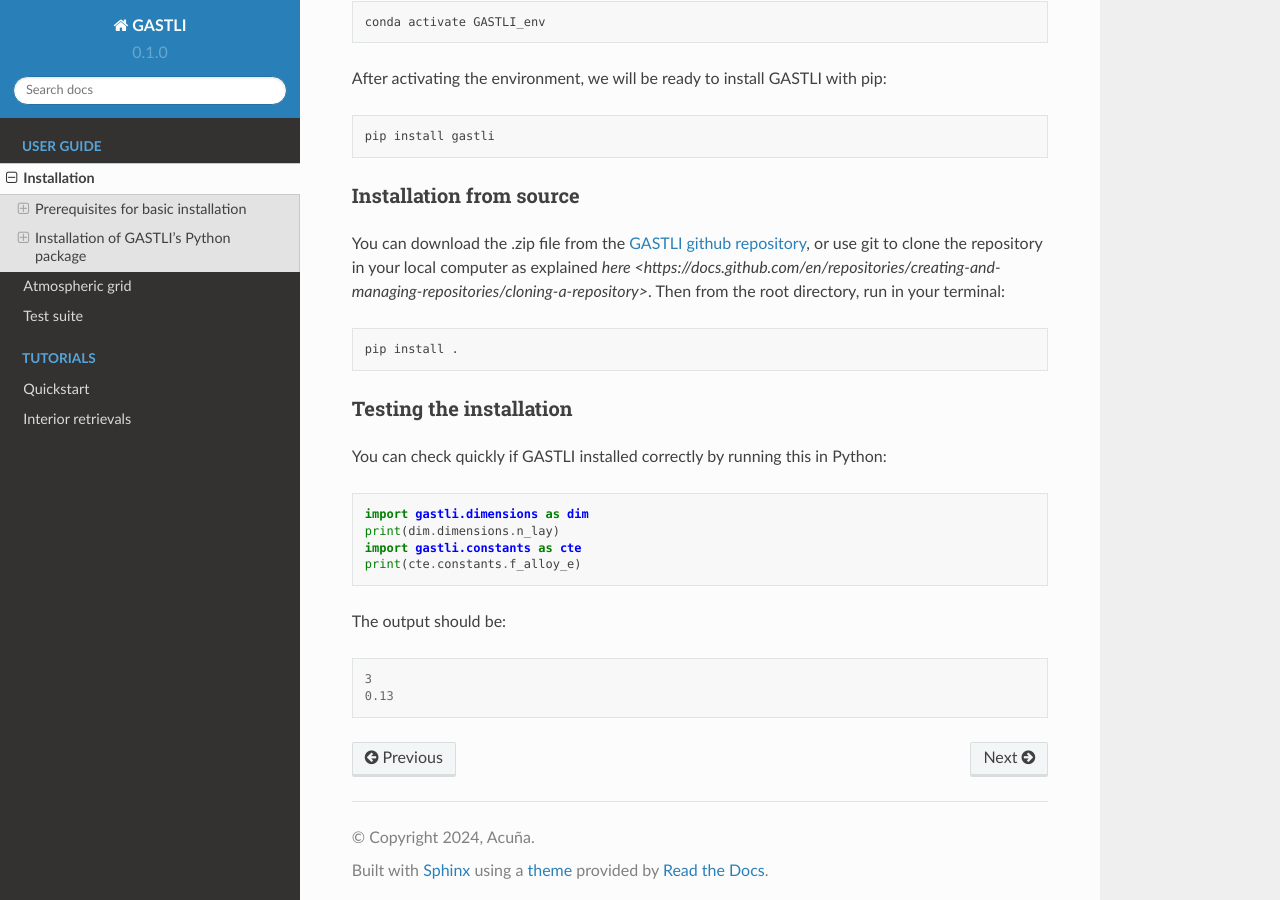
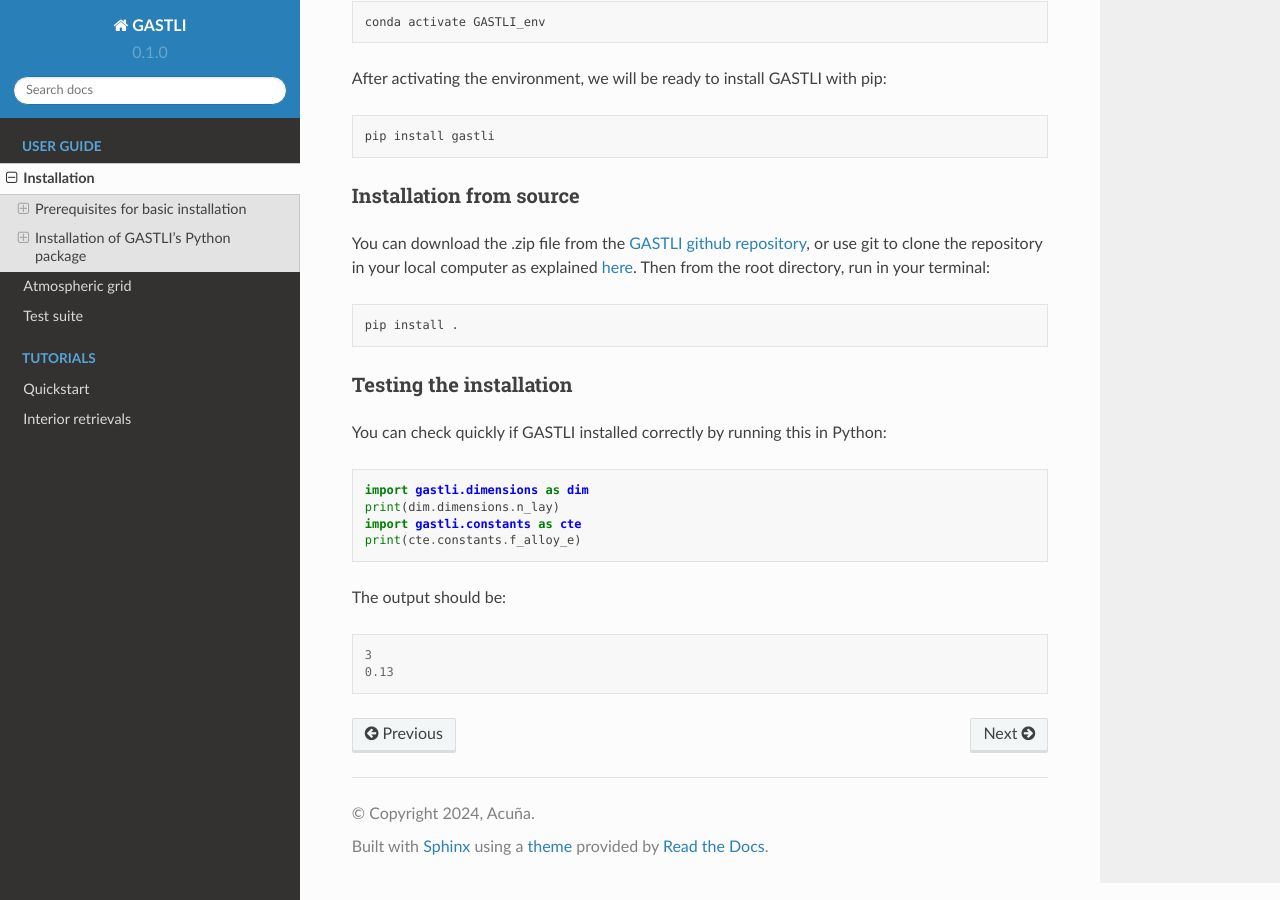
Before and after one commit to lorenaacuna/GASTLI, a Sphinx documentation site: the page built from docs/source/installation.rst, in a window 1280 px wide and 900 px high, scrolled down 4783 px. Built offline with Sphinx 7.4.7 and the Read the Docs theme 2.0.0, drawn with Linux system fonts in a browser that asks for light colours.

Commit message:
Update installation.rst

```diff
--- a/docs/source/installation.rst
+++ b/docs/source/installation.rst
@@ -230,7 +230,7 @@
 Installation from source
 ------------------------
 
-You can download the .zip file from the `GASTLI github repository <https://github.com/lorenaacuna/GASTLI>`_, or use git to clone the repository in your local computer as explained `here <https://docs.github.com/en/repositories/creating-and-managing-repositories/cloning-a-repository>`. Then from the root directory, run in your terminal:
+You can download the .zip file from the `GASTLI github repository <https://github.com/lorenaacuna/GASTLI>`_, or use git to clone the repository in your local computer as explained `here <https://docs.github.com/en/repositories/creating-and-managing-repositories/cloning-a-repository>`_. Then from the root directory, run in your terminal:
 
 .. code-block:: bash
 
```
